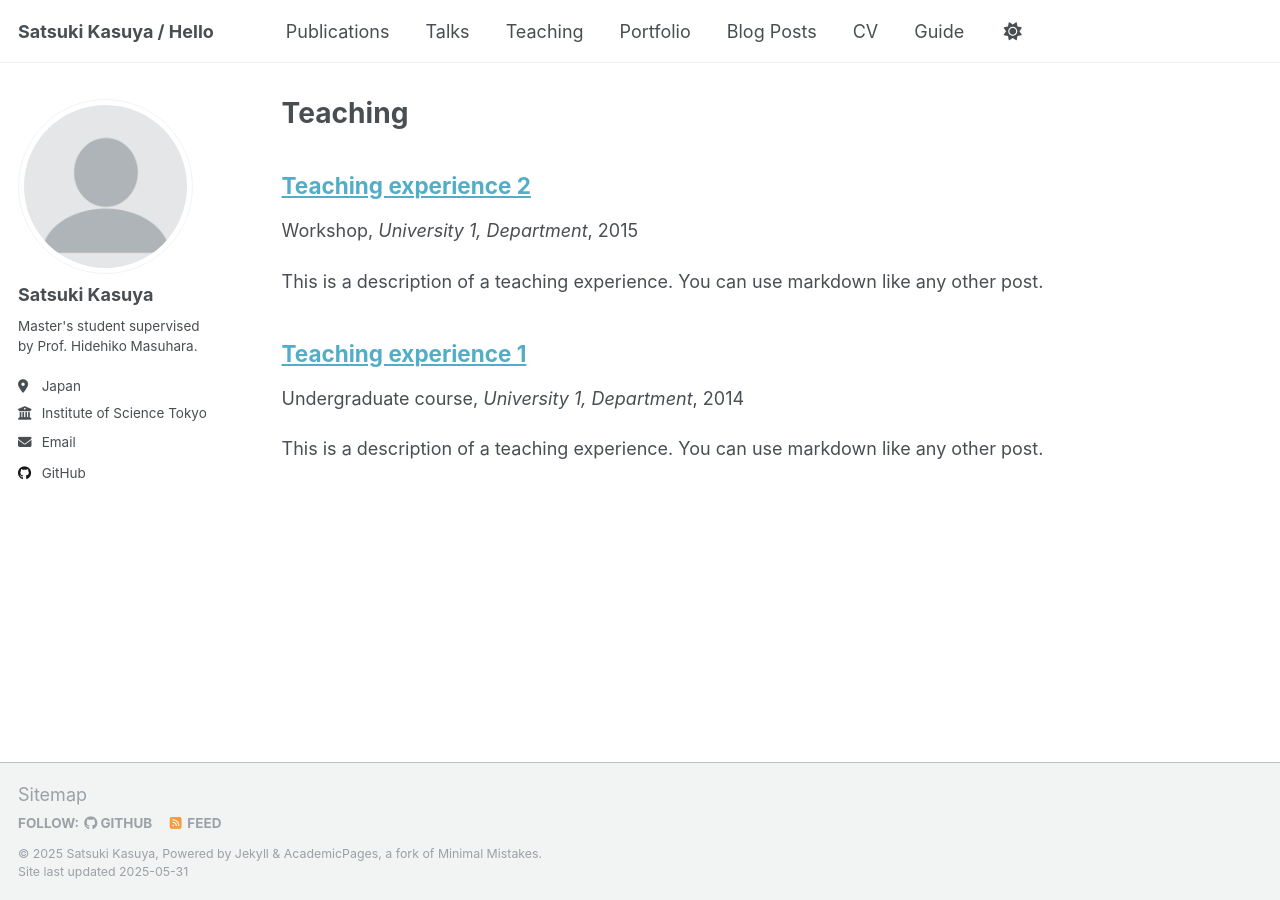
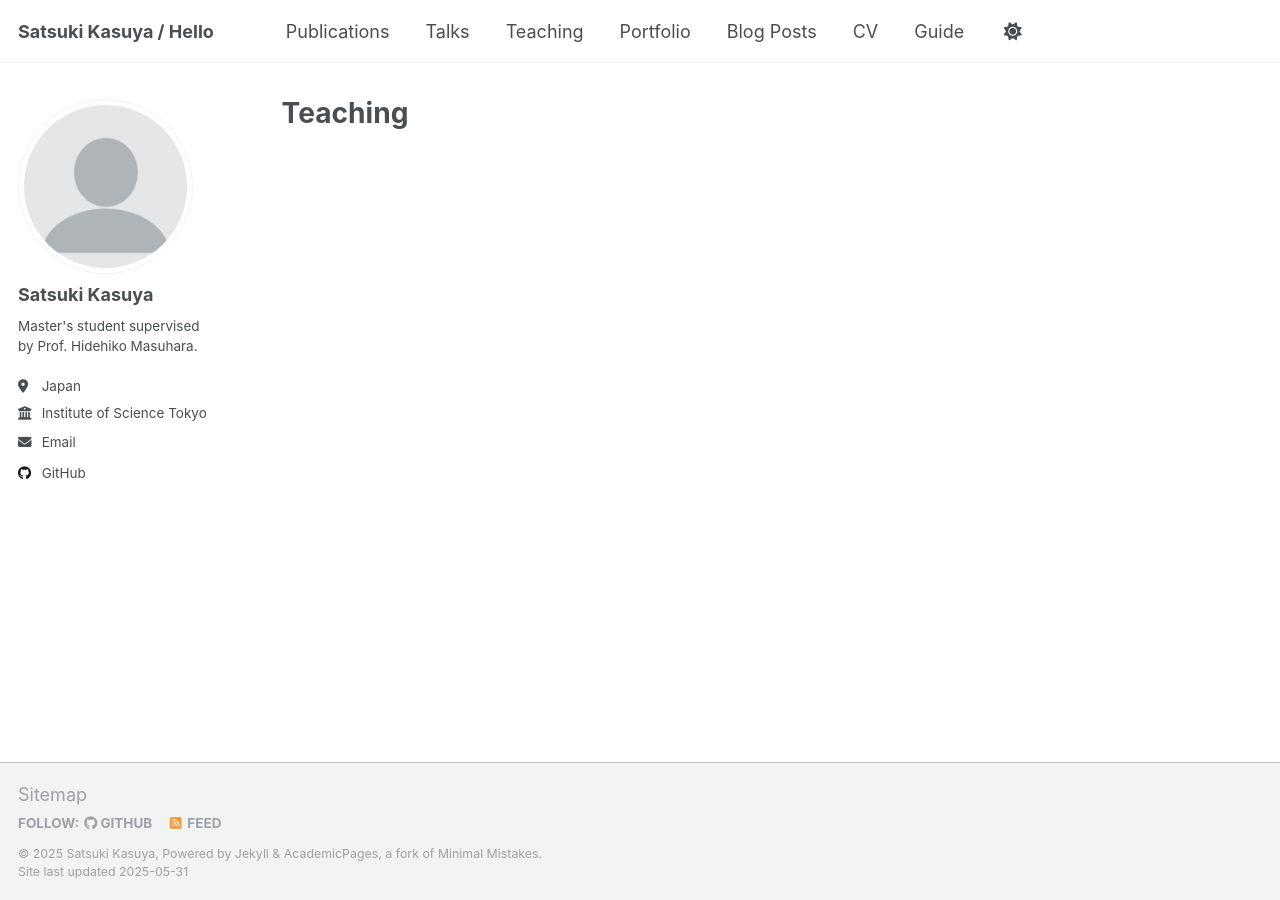
Before and after one commit to satsuki942/satsuki942.github.io, a Jekyll site: the page built from _pages/teaching.html, in a window 1280 px wide. Built offline with Jekyll 4.4.1, drawn with Linux system fonts in a browser that asks for light colours.

Commit message:
delete template content on Teaching

```diff
--- a/_teaching/2014-spring-teaching-1.md
+++ /dev/null
@@ -1,20 +0,0 @@
----
-title: "Teaching experience 1"
-collection: teaching
-type: "Undergraduate course"
-permalink: /teaching/2014-spring-teaching-1
-venue: "University 1, Department"
-date: 2014-01-01
-location: "City, Country"
----
-
-This is a description of a teaching experience. You can use markdown like any other post.
-
-Heading 1
-======
-
-Heading 2
-======
-
-Heading 3
-======
--- a/_teaching/2015-spring-teaching-2.md
+++ b/_teaching/example.md
@@ -1,10 +1,10 @@
----
-title: "Teaching experience 2"
+<!-- ---
+title: "Teaching experience 1"
 collection: teaching
-type: "Workshop"
-permalink: /teaching/2015-spring-teaching-1
+type: "Undergraduate course"
+permalink: /teaching/2014-spring-teaching-1
 venue: "University 1, Department"
-date: 2015-01-01
+date: 2014-01-01
 location: "City, Country"
 ---
 
@@ -17,4 +17,4 @@
 ======
 
 Heading 3
-======
+====== -->
```
